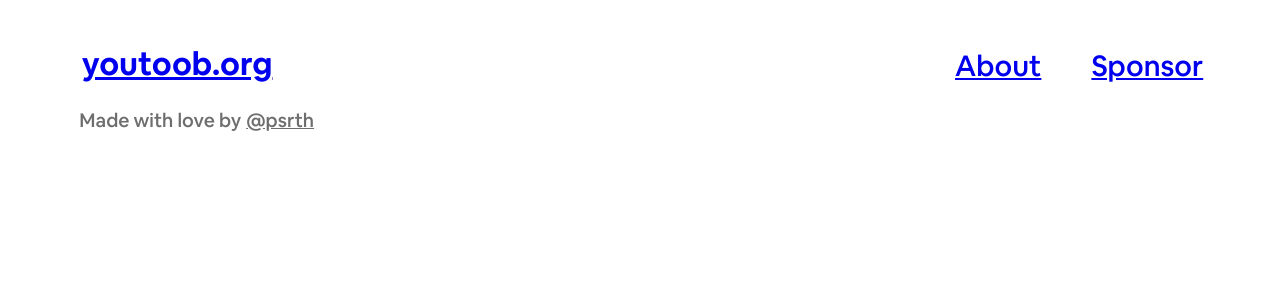
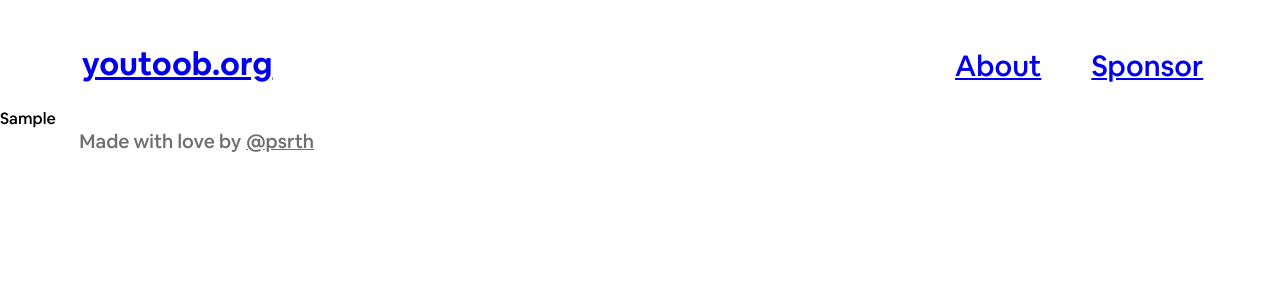
Before and after one commit to psrth/yutoob, a React (Create React App) app: page / in a window 1280 px wide. Both pictures are taken after typing "Sample" into the empty fields and a click on the button "submit". Shown: the top 300 px of the page. Built offline with nearby package versions, Linux system fonts and the light colour scheme; no server answers.

Commit message:
add: axios-functionality

```diff
--- a/package.json
+++ b/package.json
@@ -7,6 +7,7 @@
     "@testing-library/jest-dom": "^5.11.4",
     "@testing-library/react": "^11.1.0",
     "@testing-library/user-event": "^12.1.10",
+    "axios": "^0.21.1",
     "react": "^17.0.1",
     "react-dom": "^17.0.1",
     "react-router-dom": "^5.2.0",
--- a/src/components/Navbar/NavElements.js
+++ b/src/components/Navbar/NavElements.js
@@ -20,6 +20,10 @@ export const NavLogo = styled.div`
     font-weight: bold;
 `
 
+export const NavRlod = styled.h3`
+    cursor: pointer;
+`
+
 export const NavMenu = styled.ul`
     display: flex;
     flex-direction: row;
--- a/src/components/Results/Results.js
+++ b/src/components/Results/Results.js
@@ -1,8 +1,37 @@
-import React from 'react'
+import React, { useEffect, useState } from 'react'
+import axios from 'axios'
+
+const api = axios.create({
+    baseURL: 'https://youtube.googleapis.com/youtube/v3/'
+})
+
+// AIzaSyBd0D-4XVB6Une2u72WUPZk550rdRDsLsM
+// https://www.youtube.com/watch?v=
 
 const Results = (props) => {
+
+    let searchString = props.searchString;
+    searchString === "" ? searchString = 'Rick Astley Never Gonna Give You Up' : searchString = searchString;
+
+    searchString = "search?part=snippet&maxResults=25&q="+searchString+"&key=AIzaSyBd0D-4XVB6Une2u72WUPZk550rdRDsLsM";
+
+    const [results, setResults] = useState([]);
+    console.log("Results: ", results);
+
+    const getResults = async () => {
+        const response = await api
+            .get(searchString)
+            .catch((err) => console.log("Error: ", err));
+
+        if (response && response.data) setResults(response.data);
+    };
+
+    useEffect(() => {
+        getResults();
+    }, []);
+
     return (
-        <div></div>
+        <div>{props.searchString}</div>
     )
 }
 
--- a/src/components/Video/Video.js
+++ b/src/components/Video/Video.js
@@ -2,7 +2,7 @@ import React from 'react'
 
 const Video = (props) => {
     return (
-        <div></div>
+        <div>Video</div>
     )
 }
 
--- a/src/components/Yutoob/Yutoob.js
+++ b/src/components/Yutoob/Yutoob.js
@@ -46,7 +46,11 @@ const Yutoob = () => {
             onSubmitHandler={onSubmitHandler}
             searchString={search.searchString}
             activePage={search.activePage}
-        /> : null
+        /> : (search.activePage === 2) ?
+        <Results
+            searchString={search.searchString}
+        /> :
+        <Video />
     )
 }
 
```
Also changed, not shown: 1 other file (tests, documents, lock files or other folders).
